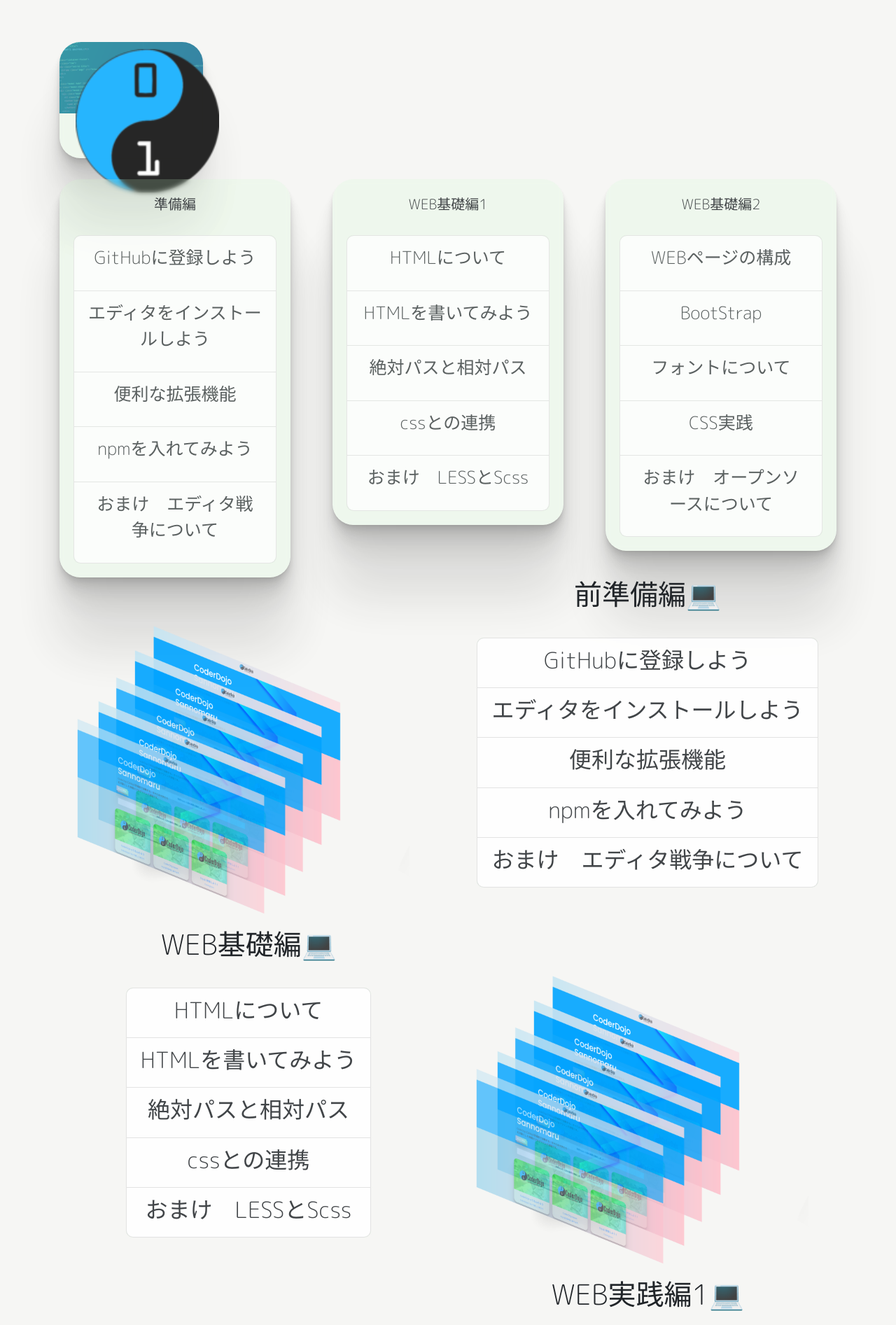
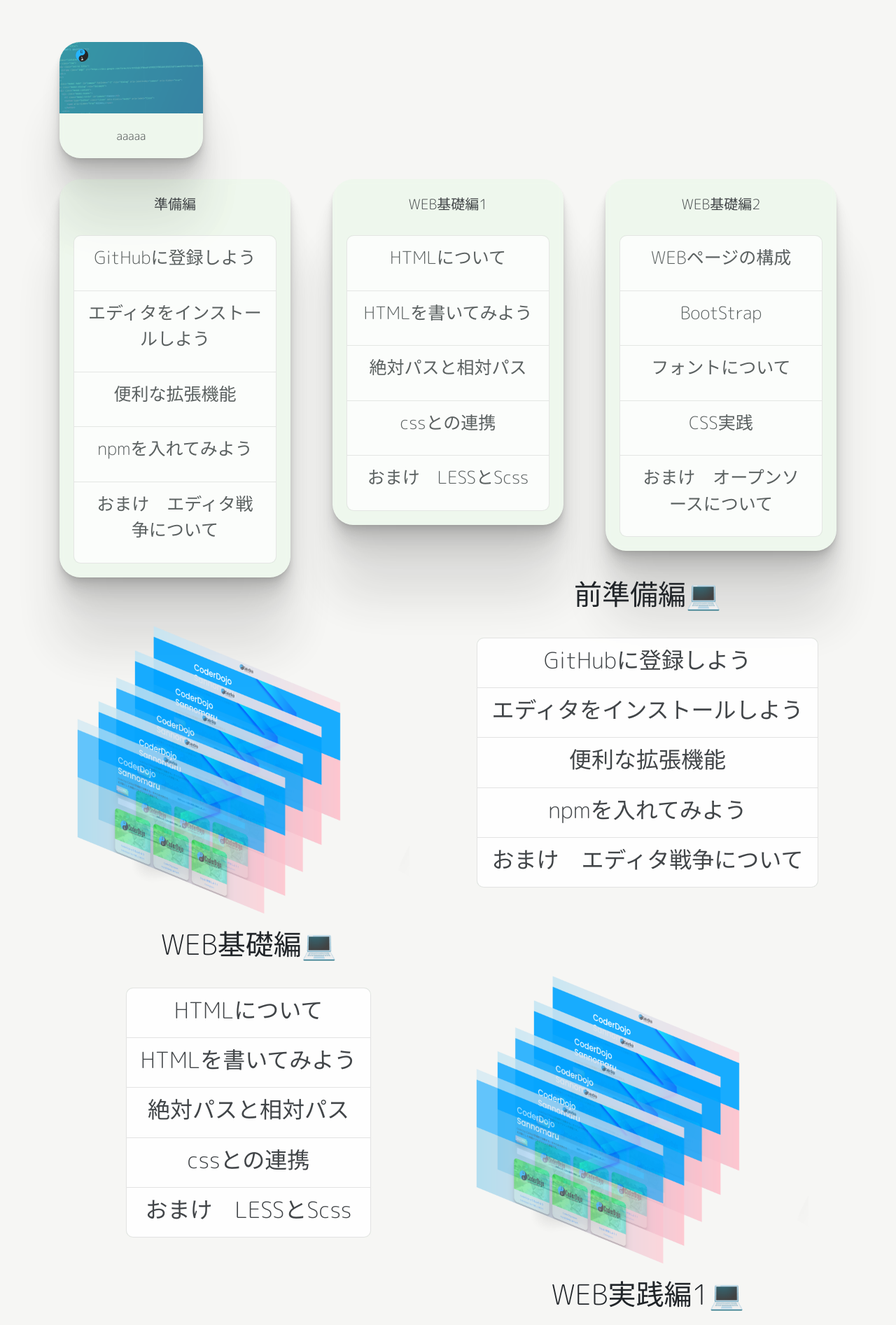
Before and after one commit to startguide/startguide.jp, a Jekyll site: the page built from index.html, in a window 1280 px wide. Shown: the part 560-2453 px from the top of the page at 70% size. Built offline with Jekyll 4.4.1, drawn with Linux system fonts in a browser that asks for light colours.

Commit message:
edit rem

```diff
--- a/index.html
+++ b/index.html
@@ -39,7 +39,7 @@
       <div class="card">
         <div class="card-img-top">
           <img src="back.png" class="imgs" alt="" width="100%" >
-          <img src="favicon.png" class="main-icon"alt="" width="100%">
+          <img src="favicon.png" class="main-icon"alt="" width="18rem">
         </div>
         <div class="card-body">
           <div class="card-text">
```
